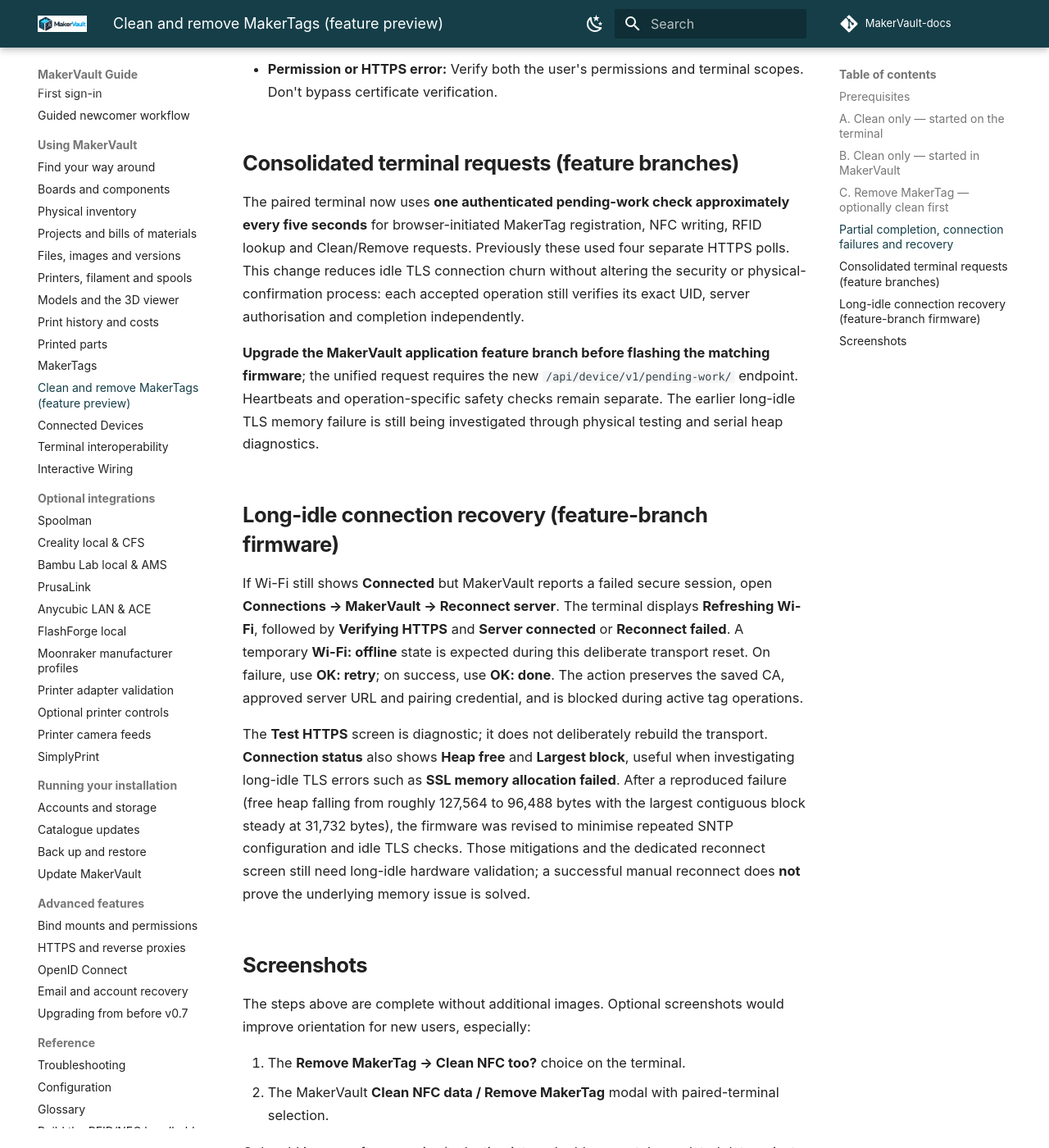
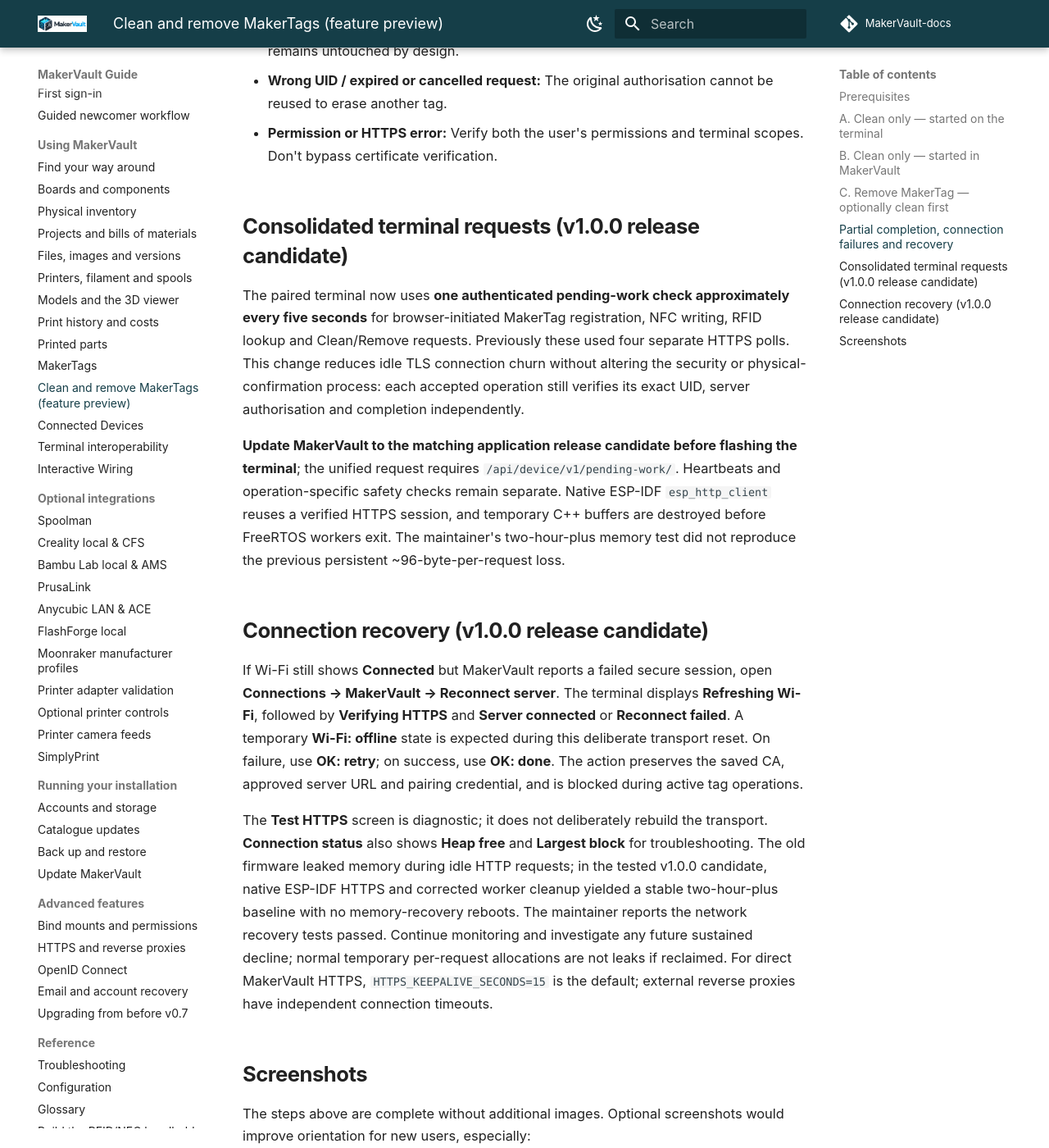
Before and after one commit to gavrd7/MakerVault-docs, an MkDocs documentation site: the page built from docs/guide/using/maker-tag-maintenance.md, in a window 1280 px wide and 1400 px high, scrolled down 3458 px. Shown: the whole window at 82% size. Built offline with MkDocs 1.6.1 and Material for MkDocs 9.7.7, drawn with Linux system fonts in a browser that asks for light colours; comment, search, counter and statistics services are not loaded; some of the changed text lies outside the part shown.

Commit message:
docs: record tested terminal networking and MakerTag maintenance in guide

```diff
--- a/docs/guide/using/maker-tag-maintenance.md
+++ b/docs/guide/using/maker-tag-maintenance.md
@@ -1,7 +1,7 @@
-# Clean and remove MakerTags (upcoming feature #159)
+# Clean and remove MakerTags (v1.5.0 / Terminal v1.0.0 release candidate)
 
-!!! warning "Feature-branch preview — not in the v1.5.0 / Terminal v1.0.0 releases"
-    These controls are implemented in [MakerVault app PR #165](https://github.com/gavrd7/MakerVault/pull/165) and [Terminal firmware PR #12](https://github.com/gavrd7/MakerVault-Hardware/pull/12). Use **both matching feature branches** on a test installation. The physical cleaning and removal workflows have been tested by the maintainer, but the long-idle HTTPS reconnection improvement is still undergoing extended physical validation. Older published builds do not contain these controls.
+!!! info "Tested release candidate — check published versions"
+    These controls are implemented in [MakerVault app PR #165](https://github.com/gavrd7/MakerVault/pull/165) and [Terminal firmware PR #12](https://github.com/gavrd7/MakerVault-Hardware/pull/12). Until both PRs are merged and matching versions published, use the **matching app and terminal release-candidate branches** on staging. The maintainer reports the complete physical test matrix passed, including cleaning/removal safety, HTTPS recovery and certificate rejection. A two-hour-plus ESP-IDF idle test showed stable heap. Older published binaries may not contain these controls.
 
 **Clean** and **Remove** are deliberately different operations. Choose based on whether you want to erase the physical NFC data, the MakerVault registration, or both.
 
@@ -15,7 +15,7 @@
 
 ## Prerequisites
 
-- A securely paired **MakerVault Terminal** running the matching feature-branch firmware and online over trusted HTTPS.
+- A securely paired **MakerVault Terminal v1.0.0** running the matching release-candidate firmware (or its subsequently published release) and online over trusted HTTPS. The app must include the matching v1.5.0 pending-work and Clean/Remove APIs.
 - A registered MakerTag linked to an existing MakerVault record. For NFC cleaning, it must be a **writable, unprotected NTAG215 with a supported seven-byte UID**.
 - A device credential with appropriate `tags:write` capability, and a MakerVault account with the necessary MakerTag permissions. Cleaning requires change permission; removal additionally requires **delete MakerTag** permission.
 - For web-started cleaning, select the intended paired terminal. Use a spare/reprogrammable tag for initial testing.
@@ -63,17 +63,17 @@
 - **Wrong UID / expired or cancelled request:** The original authorisation cannot be reused to erase another tag.
 - **Permission or HTTPS error:** Verify both the user's permissions and terminal scopes. Don't bypass certificate verification.
 
-## Consolidated terminal requests (feature branches)
+## Consolidated terminal requests (v1.0.0 release candidate)
 
 The paired terminal now uses **one authenticated pending-work check approximately every five seconds** for browser-initiated MakerTag registration, NFC writing, RFID lookup and Clean/Remove requests. Previously these used four separate HTTPS polls. This change reduces idle TLS connection churn without altering the security or physical-confirmation process: each accepted operation still verifies its exact UID, server authorisation and completion independently.
 
-**Upgrade the MakerVault application feature branch before flashing the matching firmware**; the unified request requires the new `/api/device/v1/pending-work/` endpoint. Heartbeats and operation-specific safety checks remain separate. The earlier long-idle TLS memory failure is still being investigated through physical testing and serial heap diagnostics.
+**Update MakerVault to the matching application release candidate before flashing the terminal**; the unified request requires `/api/device/v1/pending-work/`. Heartbeats and operation-specific safety checks remain separate. Native ESP-IDF `esp_http_client` reuses a verified HTTPS session, and temporary C++ buffers are destroyed before FreeRTOS workers exit. The maintainer's two-hour-plus memory test did not reproduce the previous persistent ~96-byte-per-request loss.
 
-## Long-idle connection recovery (feature-branch firmware)
+## Connection recovery (v1.0.0 release candidate)
 
 If Wi-Fi still shows **Connected** but MakerVault reports a failed secure session, open **Connections → MakerVault → Reconnect server**. The terminal displays **Refreshing Wi-Fi**, followed by **Verifying HTTPS** and **Server connected** or **Reconnect failed**. A temporary **Wi-Fi: offline** state is expected during this deliberate transport reset. On failure, use **OK: retry**; on success, use **OK: done**. The action preserves the saved CA, approved server URL and pairing credential, and is blocked during active tag operations.
 
-The **Test HTTPS** screen is diagnostic; it does not deliberately rebuild the transport. **Connection status** also shows **Heap free** and **Largest block**, useful when investigating long-idle TLS errors such as **SSL memory allocation failed**. After a reproduced failure (free heap falling from roughly 127,564 to 96,488 bytes with the largest contiguous block steady at 31,732 bytes), the firmware was revised to minimise repeated SNTP configuration and idle TLS checks. Those mitigations and the dedicated reconnect screen still need long-idle hardware validation; a successful manual reconnect does **not** prove the underlying memory issue is solved.
+The **Test HTTPS** screen is diagnostic; it does not deliberately rebuild the transport. **Connection status** also shows **Heap free** and **Largest block** for troubleshooting. The old firmware leaked memory during idle HTTP requests; in the tested v1.0.0 candidate, native ESP-IDF HTTPS and corrected worker cleanup yielded a stable two-hour-plus baseline with no memory-recovery reboots. The maintainer reports the network recovery tests passed. Continue monitoring and investigate any future sustained decline; normal temporary per-request allocations are not leaks if reclaimed. For direct MakerVault HTTPS, `HTTPS_KEEPALIVE_SECONDS=15` is the default; external reverse proxies have independent connection timeouts.
 
 ## Screenshots
 
```
